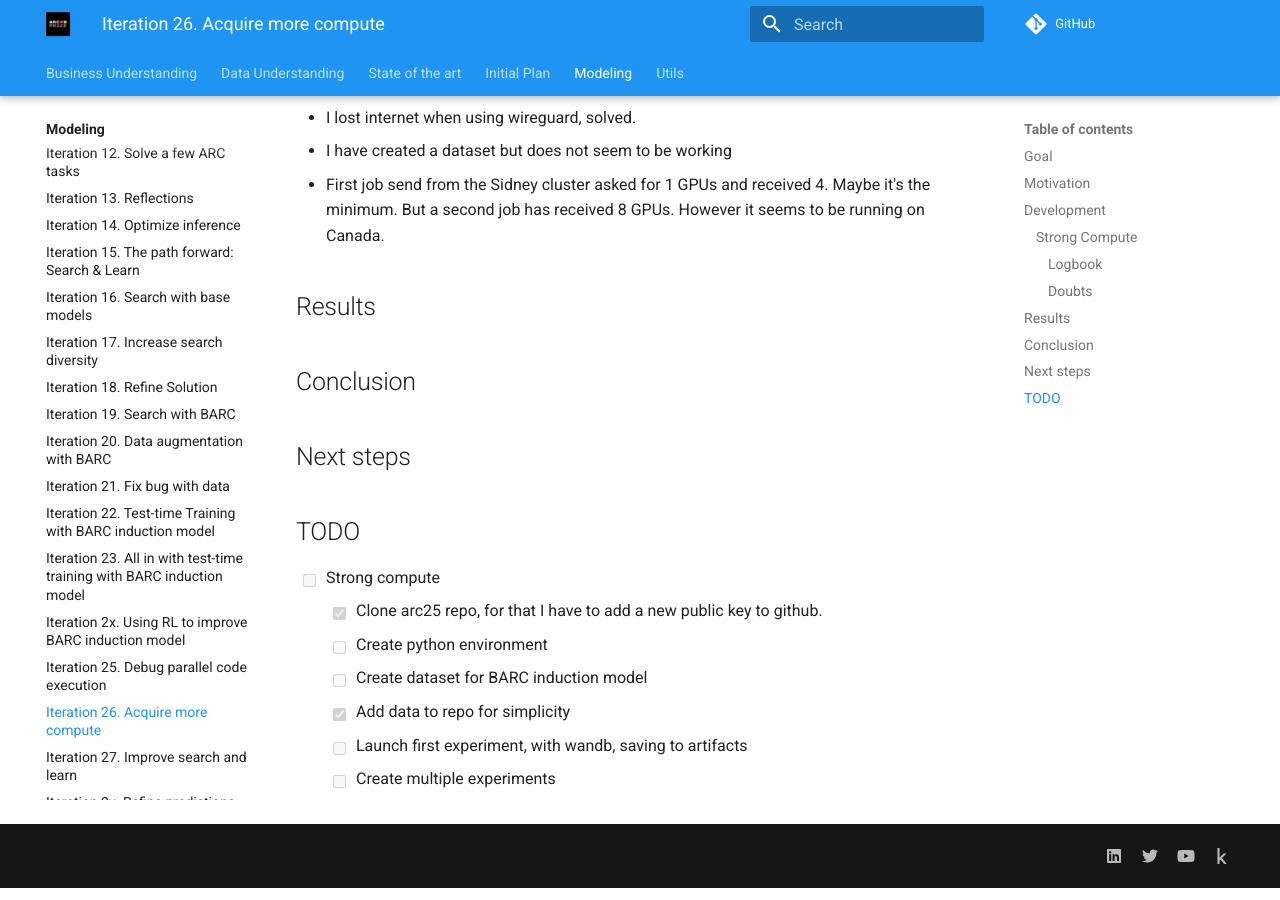
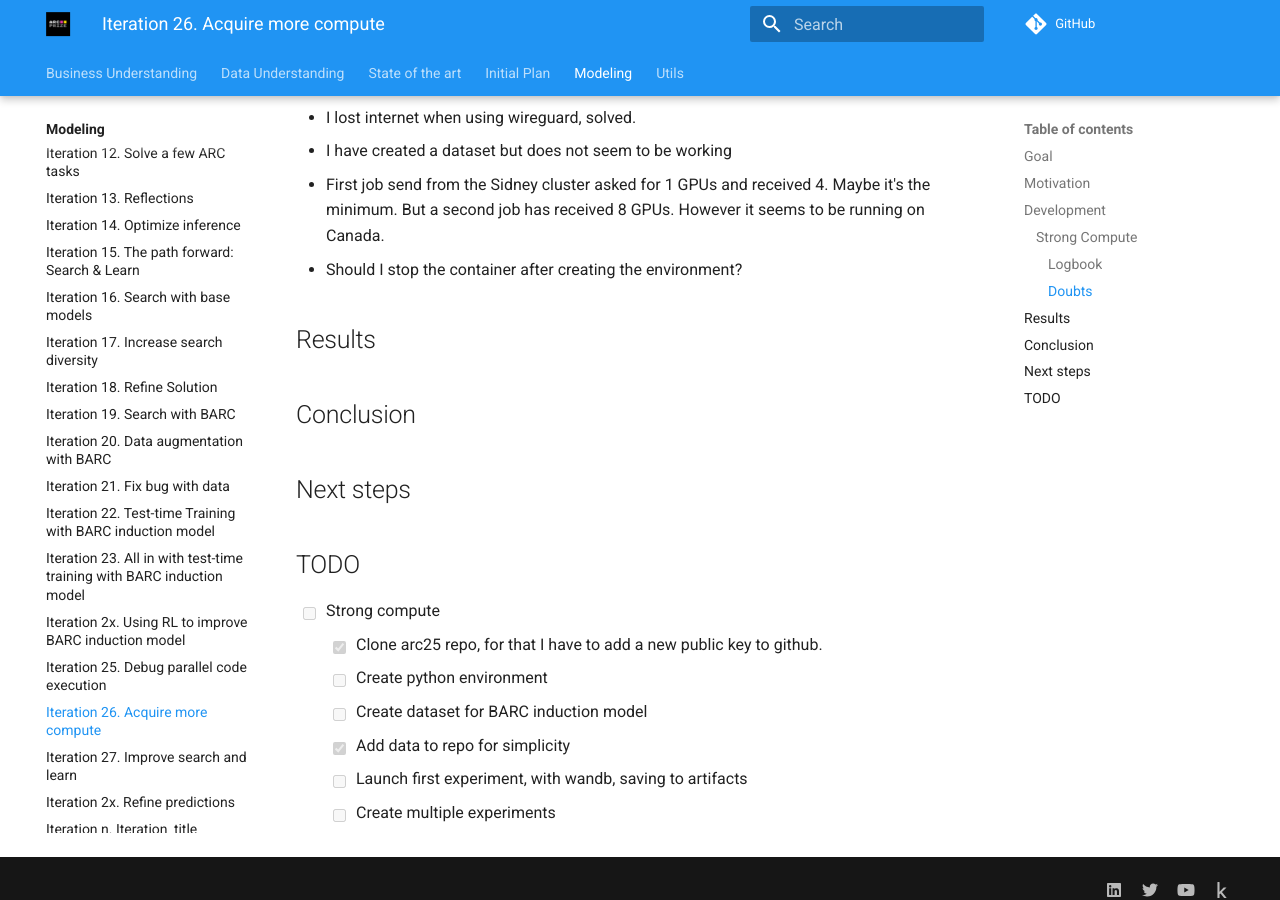
Before and after one commit to ironbar/arc25, an MkDocs documentation site: the page built from docs/modeling/Iteration_26_more_compute.md, in a window 1280 px wide and 900 px high, scrolled down 2382 px. Built offline with MkDocs 1.6.1 and Material for MkDocs 9.7.7, drawn with Linux system fonts in a browser that asks for light colours; comment, search, counter and statistics services are not loaded.

Commit message:
updated documentation

```diff
--- a/docs/modeling/Iteration_26_more_compute.md
+++ b/docs/modeling/Iteration_26_more_compute.md
@@ -90,6 +90,7 @@ chmod +x secrets.sh
 - I lost internet when using wireguard, solved.
 - I have created a dataset but does not seem to be working
 - First job send from the Sidney cluster asked for 1 GPUs and received 4. Maybe it's the minimum. But a second job has received 8 GPUs. However it seems to be running on Canada.
+- Should I stop the container after creating the environment?
 
 ## Results
 
```
